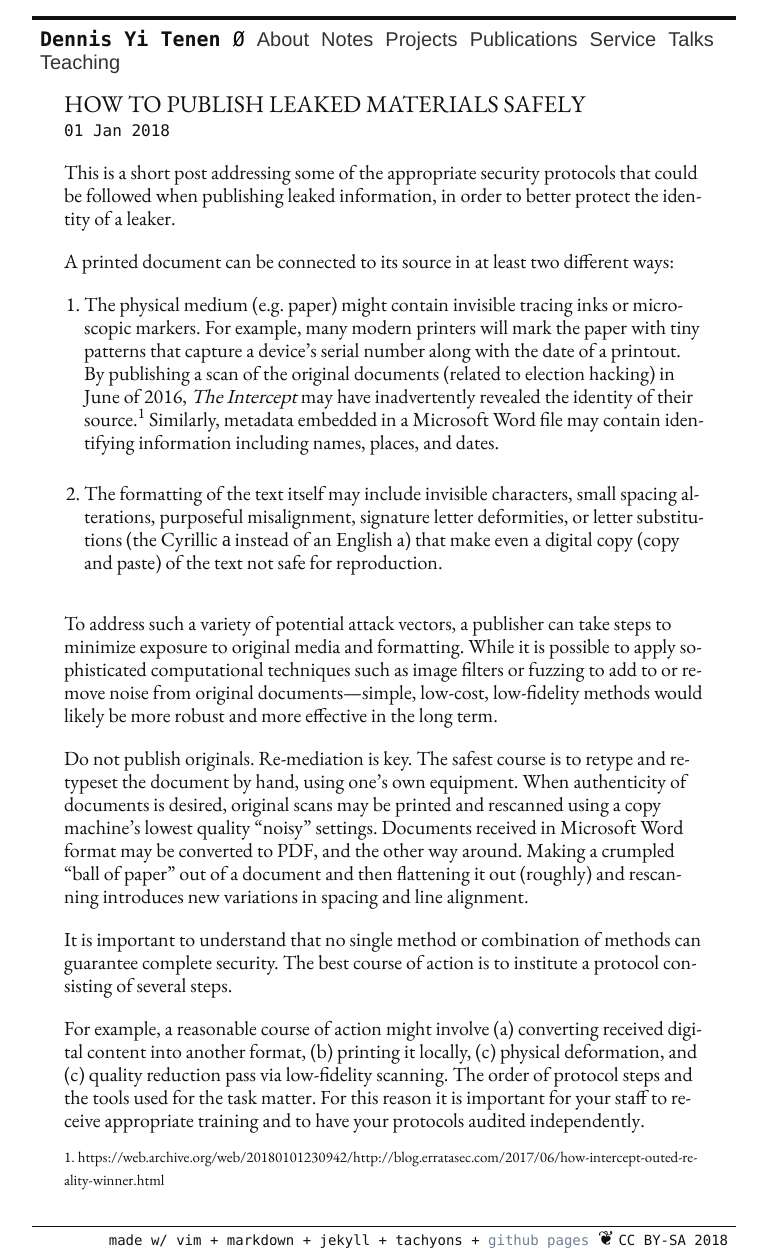
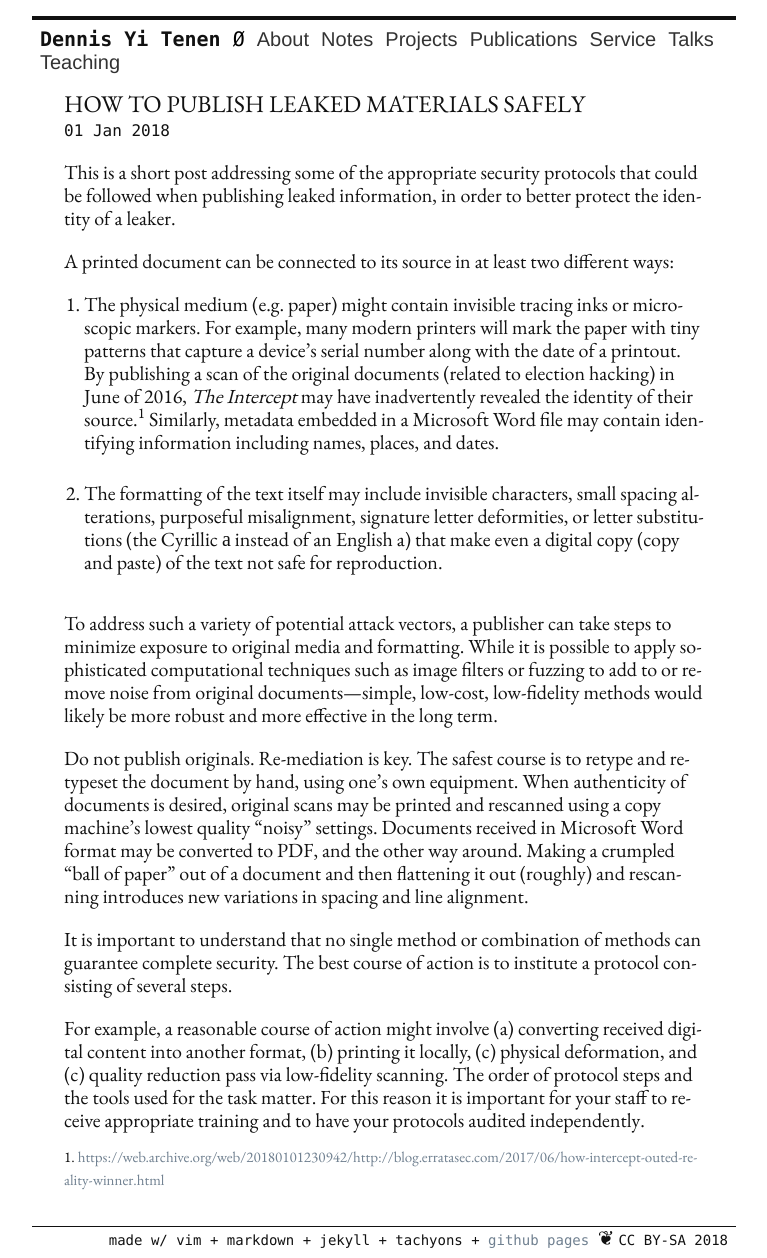
Before and after one commit to denten/denten.github.io, a Jekyll site: the page built from _posts/2018-01-01-leak-well.md, in a window 1280 px wide. Shown: the whole page, without its empty margins (256-1023 px from the left). Built offline with Jekyll 4.4.1, drawn with Linux system fonts in a browser that asks for light colours; nearby versions of some CDN libraries; library files that are not in the unit come from our copies.

Commit message:
add leaking materials

```diff
--- a/_posts/2018-01-01-leak-well.md
+++ b/_posts/2018-01-01-leak-well.md
@@ -55,5 +55,5 @@
 training and to **have your protocols audited independently**.
 
 
-<sup> 1. https://web.archive.org/web/20180101230942/http://blog.erratasec.com/2017/06/how-intercept-outed-reality-winner.html
+<sup> 1. <https://web.archive.org/web/20180101230942/http://blog.erratasec.com/2017/06/how-intercept-outed-reality-winner.html>
 </sup>
```
